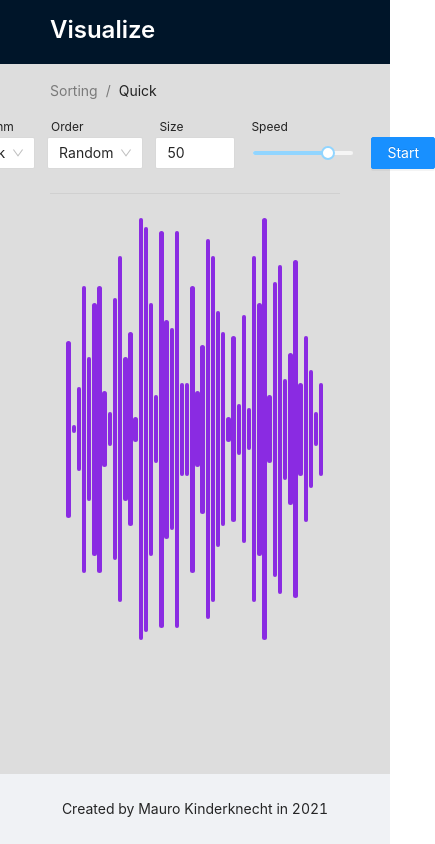
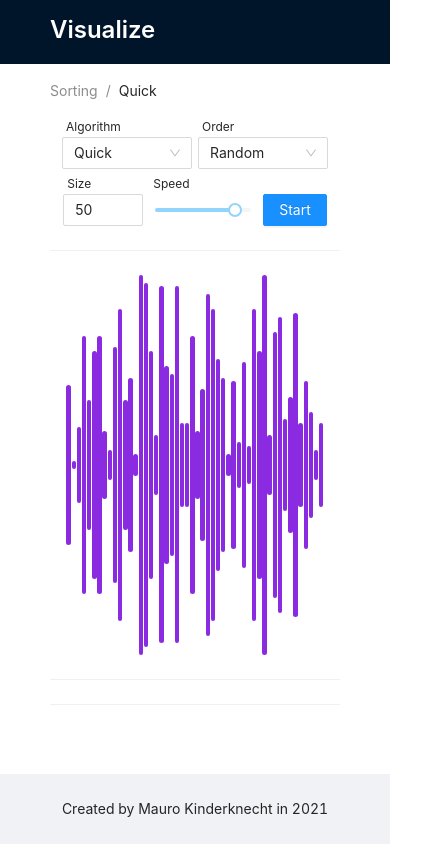
Before and after one commit to MauroKinderknecht/visualize, a React (Create React App) app in the folder client/: page /sorting in a window 390 px wide. Shown: the whole page, 435 px wide, since content can reach past the window. Built offline with nearby package versions, Linux system fonts and the light colour scheme.

Commit message:
added responsive support

```diff
--- a/client/src/App.tsx
+++ b/client/src/App.tsx
@@ -43,7 +43,7 @@ class App extends React.Component<AppProps, AppState> {
                         style={{
                             padding: '0 50px',
                             marginTop: 64,
-                            background: '#ddd',
+                            background: '#fff',
                             minHeight: 'calc(100vh - 134px)',
                         }}
                     >
--- a/client/src/pages/Sorting.tsx
+++ b/client/src/pages/Sorting.tsx
@@ -170,12 +170,12 @@ class Sorting extends React.Component<SortingProps, SortingState> {
 
     // handler for order select
     handleOrderChange = (order: string): void => {
-        this.setState({ order: order }, this.generateArray);
+        this.setState({ order: order }, this.clear);
     };
 
     // handler for size input number
     handleSizeChange = (value: number | string | undefined): void => {
-        if (value && value >= 10 && value <= 200) this.setState({ size: value as number }, this.generateArray);
+        if (value && value >= 10 && value <= 200) this.setState({ size: value as number }, this.clear);
     };
 
     // handler for speed slider
@@ -198,11 +198,11 @@ class Sorting extends React.Component<SortingProps, SortingState> {
                 </Breadcrumb>
 
                 <div style={{ width: '100%', display: 'flex', justifyContent: 'center' }}>
-                    <div style={{ display: 'flex', flexDirection: 'row', alignItems: 'flex-end' }}>
-                        <div style={{ display: 'flex', flexDirection: 'column', marginRight: '12px' }}>
+                    <Space wrap size={6} align={'end'} style={{ justifyContent: 'center' }}>
+                        <div style={{ display: 'flex', flexDirection: 'column' }}>
                             <p style={{ margin: 0, marginLeft: '4px', fontSize: '12px' }}>Algorithm</p>
                             <Select
-                                style={{ maxWidth: '140px' }}
+                                style={{ width: '130px' }}
                                 defaultValue={this.state.algorithm}
                                 onChange={this.handleAlgorithmChange}
                                 disabled={this.state.isCurrentlySorting}
@@ -217,10 +217,10 @@ class Sorting extends React.Component<SortingProps, SortingState> {
                             </Select>
                         </div>
 
-                        <div style={{ display: 'flex', flexDirection: 'column', marginRight: '12px' }}>
+                        <div style={{ display: 'flex', flexDirection: 'column' }}>
                             <p style={{ margin: 0, marginLeft: '4px', fontSize: '12px' }}>Order</p>
                             <Select
-                                style={{ maxWidth: '140px' }}
+                                style={{ width: '130px' }}
                                 defaultValue={this.state.order}
                                 onChange={this.handleOrderChange}
                                 disabled={this.state.isCurrentlySorting}
@@ -237,10 +237,10 @@ class Sorting extends React.Component<SortingProps, SortingState> {
                             </Select>
                         </div>
 
-                        <div style={{ display: 'flex', flexDirection: 'column', marginRight: '12px' }}>
+                        <div style={{ display: 'flex', flexDirection: 'column' }}>
                             <p style={{ margin: 0, marginLeft: '4px', fontSize: '12px' }}>Size</p>
                             <InputNumber
-                                style={{ maxWidth: '80px' }}
+                                style={{ width: '80px' }}
                                 min={10}
                                 max={200}
                                 defaultValue={this.state.size}
@@ -249,16 +249,16 @@ class Sorting extends React.Component<SortingProps, SortingState> {
                             />
                         </div>
 
-                        <div style={{ display: 'flex', flexDirection: 'column', marginRight: '12px' }}>
+                        <div style={{ display: 'flex', flexDirection: 'column' }}>
                             <p style={{ margin: 0, marginLeft: '4px', fontSize: '12px' }}>Speed</p>
                             <Slider
                                 tipFormatter={null}
                                 min={2}
-                                max={4.0}
+                                max={3.8}
                                 step={0.1}
                                 disabled={this.state.isCurrentlySorting}
                                 defaultValue={this.state.speed}
-                                style={{ width: '100px' }}
+                                style={{ width: '96px' }}
                                 onChange={this.handleSpeedChange}
                             />
                         </div>
@@ -272,34 +272,10 @@ class Sorting extends React.Component<SortingProps, SortingState> {
                         >
                             {this.state.isSorted ? 'Reset' : this.state.isCurrentlySorting ? 'Cancel' : 'Start'}
                         </Button>
-                    </div>
+                    </Space>
                 </div>
 
                 <Divider />
-
-                <div
-                    style={{
-                        display: `${this.state.isCurrentlySorting || this.state.isSorted ? 'flex' : 'none'}`,
-                        width: '100%',
-                        flexDirection: 'row',
-                        justifyContent: 'center',
-                    }}
-                >
-                    <Statistic style={{ marginRight: '18px' }} title="Comparisons" value={this.state.comparisons} />
-                    <Statistic style={{ marginRight: '96px' }} title="Swaps" value={this.state.swaps} />
-
-                    <Space size={'small'}>
-                        <Tag color={UNSORTED_COLOR}>Unsorted</Tag>
-                        <Tag color={COMPARISON_COLOR}>Comparison</Tag>
-                        <Tag color={COPY_COLOR}>Copy</Tag>
-                        <Tag color={SWAP_COLOR}>Swap</Tag>
-                        <Tag color={SORTED_COLOR}>Sorted</Tag>
-                    </Space>
-                </div>
-
-                <Divider
-                    style={{ display: `${this.state.isCurrentlySorting || this.state.isSorted ? 'flex' : 'none'}` }}
-                />
 
                 <div style={{ margin: '16px', display: 'flex', flexDirection: 'column' }}>
                     <div
@@ -309,7 +285,7 @@ class Sorting extends React.Component<SortingProps, SortingState> {
                         {this.state.array.map((height, index) => (
                             <div
                                 style={{
-                                    height: `${(50 * height) / this.state.size}vh`,
+                                    height: `${(45 * height) / this.state.size}vh`,
                                     width: `${100 / this.state.size}vw`,
                                     background: UNSORTED_COLOR,
                                     borderRadius: '0.5em',
@@ -320,6 +296,42 @@ class Sorting extends React.Component<SortingProps, SortingState> {
                         ))}
                     </div>
                 </div>
+
+                <Divider />
+
+                <Space
+                    direction={'vertical'}
+                    size={32}
+                    style={{
+                        display: `${this.state.isCurrentlySorting || this.state.isSorted ? 'flex' : 'none'}`,
+                        alignItems: 'center',
+                    }}
+                >
+                    <Space size={6}>
+                        <Tag style={{ margin: 0 }} color={UNSORTED_COLOR}>
+                            Unsorted
+                        </Tag>
+                        <Tag style={{ margin: 0 }} color={COMPARISON_COLOR}>
+                            Comparison
+                        </Tag>
+                        <Tag style={{ margin: 0 }} color={COPY_COLOR}>
+                            Copy
+                        </Tag>
+                        <Tag style={{ margin: 0 }} color={SWAP_COLOR}>
+                            Swap
+                        </Tag>
+                        <Tag style={{ margin: 0 }} color={SORTED_COLOR}>
+                            Sorted
+                        </Tag>
+                    </Space>
+
+                    <Space size={16} style={{ marginBottom: '24px' }}>
+                        <Statistic title="Comparisons" value={this.state.comparisons} />
+                        <Statistic title="Swaps" value={this.state.swaps} />
+                    </Space>
+                </Space>
+
+                <Divider />
             </div>
         );
     }
```
Also changed, not shown: 1 other file (tests, documents, lock files or other folders).
